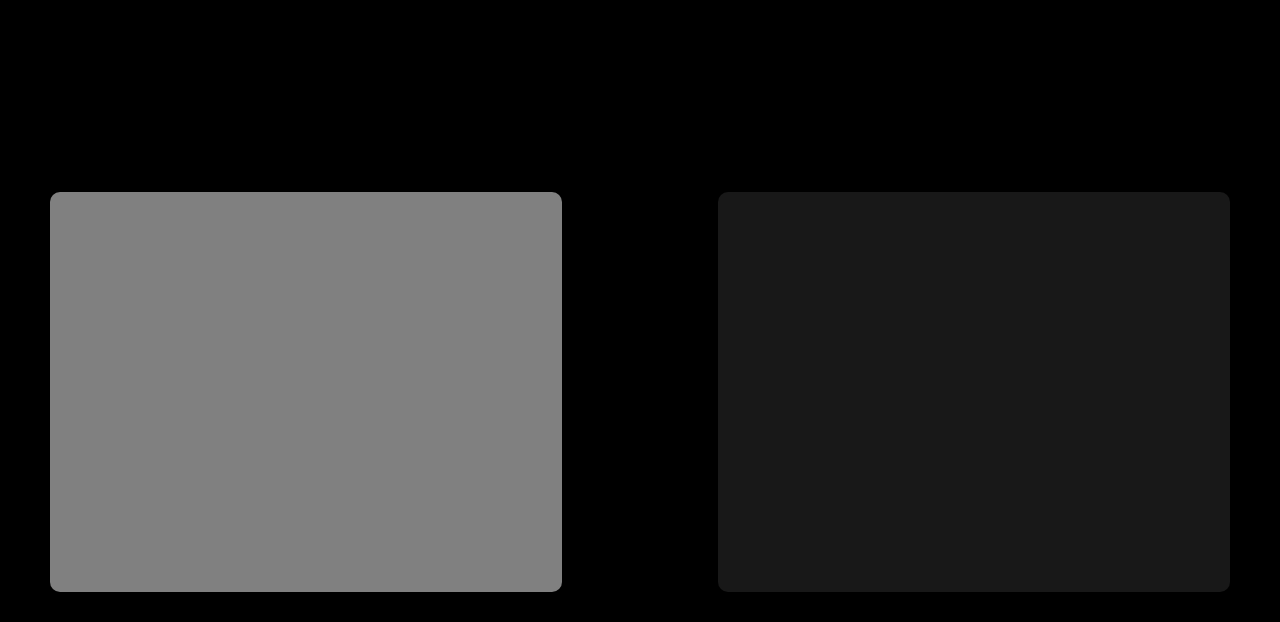
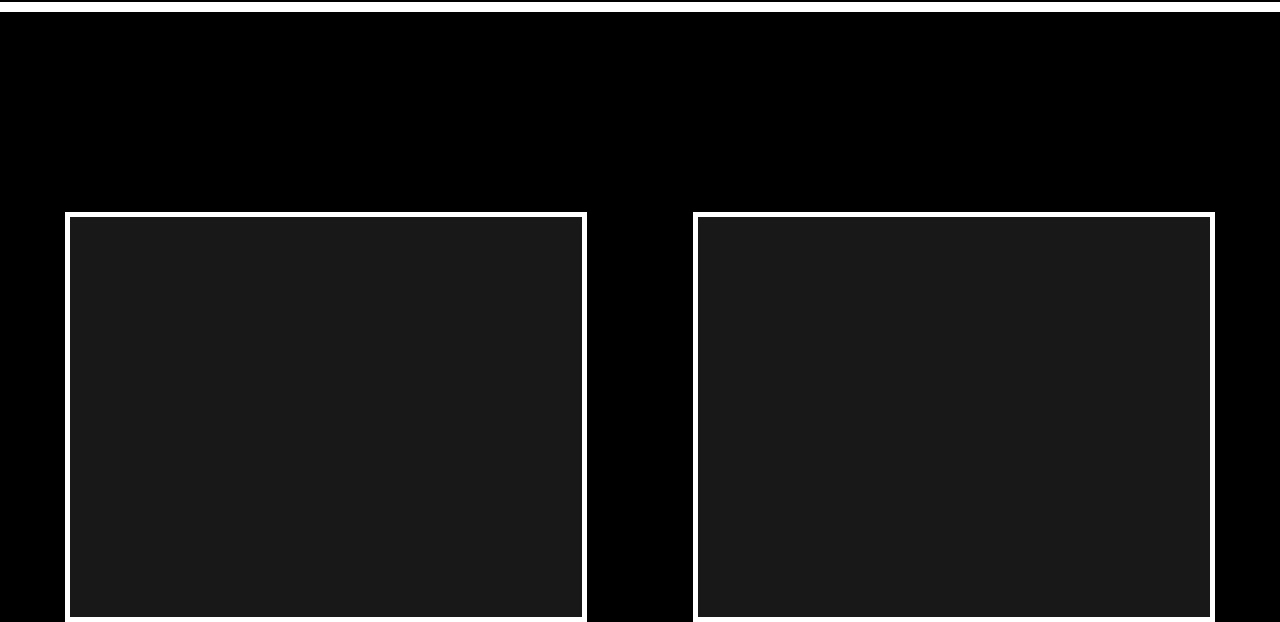
Before and after one commit to Arjan14/WhatTheQR, a Flask app: page / in a window 1280 px wide. Shown: the part 1225-1847 px from the top of the page. Before the commit the page ends 1817 px from the top, so only its background shows below. Run offline with Flask 2, Linux system fonts and the light colour scheme.

Commit message:
Foto in het midden beter + styling

```diff
--- a/static/main.css
+++ b/static/main.css
@@ -105,25 +105,37 @@
     background-color: #181818;
     float: right;
     height: 400px;
-    margin-right: 50px;
-    border-radius: 10px;
+    margin-right: 65px;
+    border: 5px solid white;
+
 }
 
 .leftblock {
     margin-top: 200px;
-    margin-left: 50px;
     width:40%;
+    background-color: #181818;
+    float: left;
     height: 400px;
-    float: left;
-    background-color: #ffffff;
-    border-radius: 10px;
-    opacity: 50%;
+    margin-left: 65px;
+    border: 5px solid white;
+
 }
 
-.qrimg  {
+.qrWall  {
+    padding-top: 16%;
+
+}
+
+.qrWall img {
     object-fit: cover;
+    margin: 0;
     width: 100%;
+    padding: 0;
     height: 400px;
-    padding-top: 16%;
-    box-shadow: rgba(50, 50, 93, 0.25) 0px 30px 60px -12px inset, rgba(0, 0, 0, 0.3) 0px 18px 36px -18px inset;
 }
+
+.qrWall hr {
+    border: 5px solid white;
+    margin: 0;
+    padding: 0;
+}
--- a/templates/index.html
+++ b/templates/index.html
@@ -29,17 +29,20 @@
         <img src="../static/down.png" alt="down" width="50px">
     </div>
 
-    <div>
-        <img class="qrimg" src="../static/qrwall.jpg" alt="hand">
+    <div class="qrWall">
+        <hr>
+        <img src="../static/qrwall.jpg" alt="hand">
+        <hr>
     </div>
 
     <div class="leftblock">
-
     </div>
 
     <div class="rightblock">
 
     </div>
 
+
+
 </body>
 </html>
```
